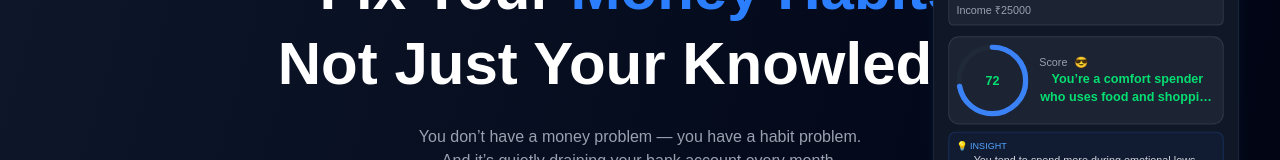
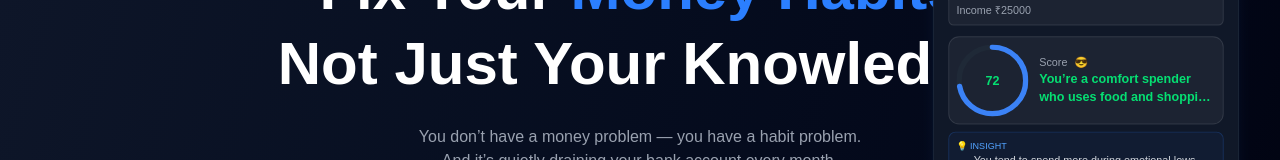
Before and after one commit to Edasgh/moneymind, a Next.js app: page / in a window 1280 px wide. Shown: the part 261-421 px from the top of the page. Built offline with nearby package versions, Linux system fonts and the light colour scheme.

Commit message:
"fix personality text align"

```diff
--- a/app/components/DemoAnalysis.tsx
+++ b/app/components/DemoAnalysis.tsx
@@ -84,7 +84,7 @@ function ScoreCardPreview({ score, result }: { score: number; result: any }) {
           <span>{getPersonalityEmoji()}</span>
         </div>
 
-        <p className={`text-sm font-semibold ${getColor()} whitespace-pre-wrap line-clamp-2`}>
+        <p className={`text-sm text-left font-semibold ${getColor()} whitespace-pre-wrap line-clamp-2`}>
           {result?.personality?.replace(/\n/g, " ").split(/[.!?]/)[0]}
         </p>
       </div>
```
